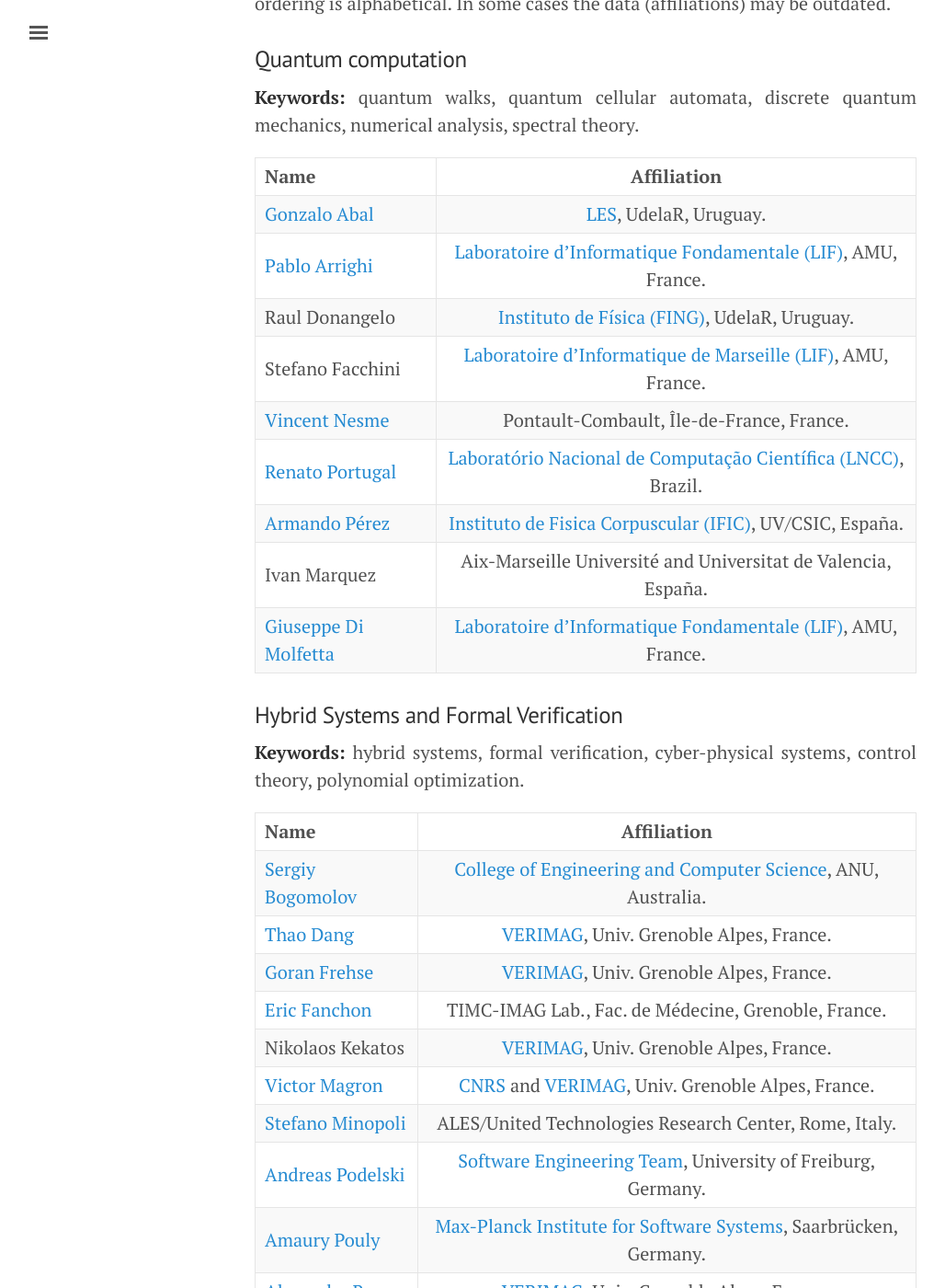
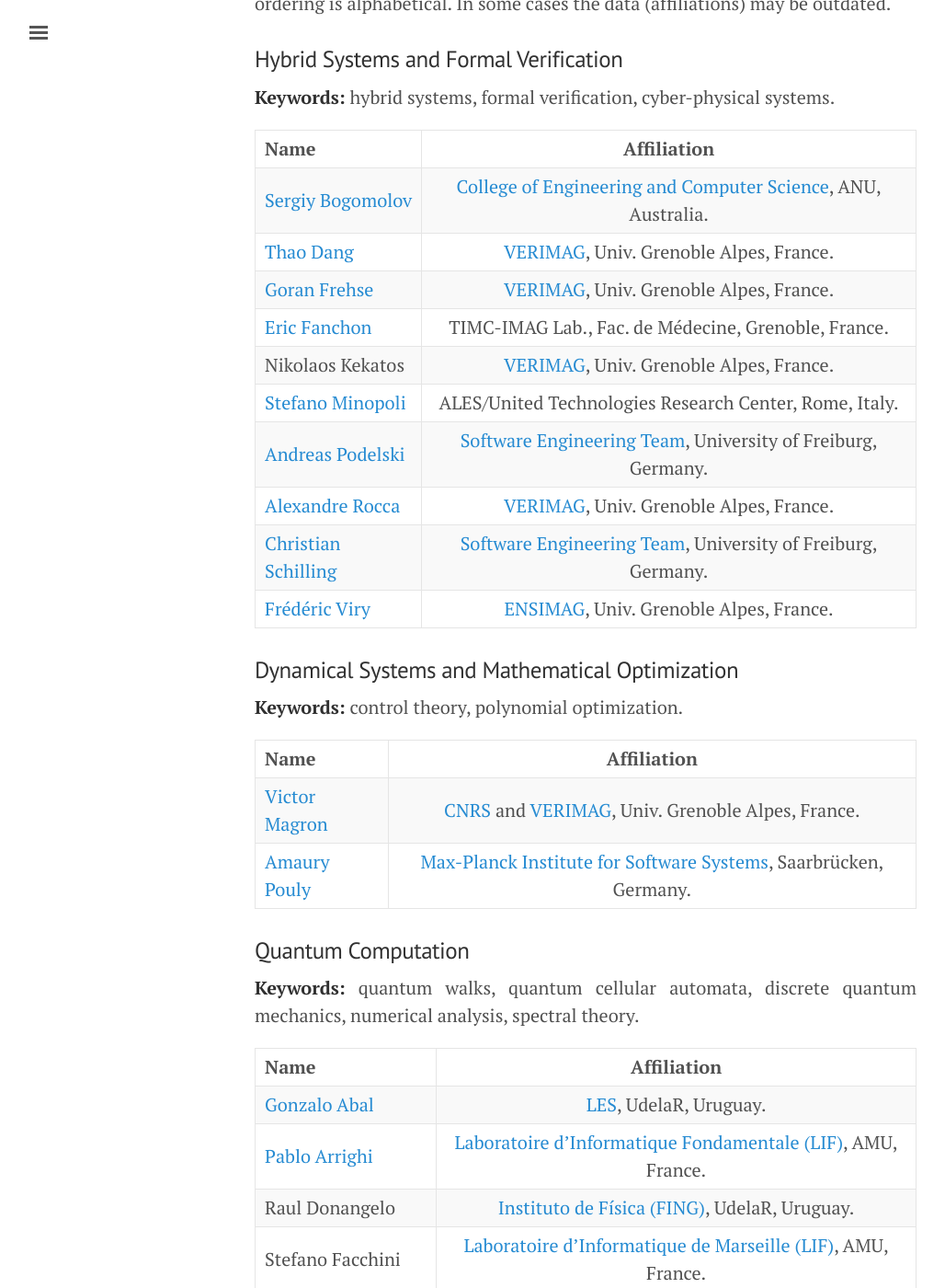
Before and after one commit to mforets/mforets.github.io, a Jekyll site: the page built from collabo.md, in a window 1280 px wide and 1400 px high, scrolled down 263 px. Shown: the whole window at 92% size, without its empty margins (3-1031 px from the left). Built offline with Jekyll 4.4.1, drawn with Linux system fonts in a browser that asks for light colours; some of the changed lines change nothing that is shown; some of the changed text lies outside the part shown.

Commit message:
update collabo

```diff
--- a/collabo.md
+++ b/collabo.md
@@ -6,7 +6,36 @@
 Here I keep track of past and present scientific collaborators. It it roughly separated into topics (though there are overlaps), and inside each table, the ordering is alphabetical. In some cases the data (affiliations) may be outdated.
 
 
-### Quantum computation
+### Hybrid Systems and Formal Verification
+
+**Keywords:** hybrid systems, formal verification, cyber-physical systems.
+
+
+| Name   |      Affiliation    |
+|:----------|:-------------:|
+| [Sergiy Bogomolov](http://www.sergiybogomolov.com/) | [College of Engineering and Computer Science](https://cecs.anu.edu.au/), ANU, Australia.|
+| [Thao Dang](http://www-verimag.imag.fr/PEOPLE/Thao.Dang/) | [VERIMAG](http://www-verimag.imag.fr/), Univ. Grenoble Alpes, France.|
+| [Goran Frehse](https://sites.google.com/site/frehseg/) | [VERIMAG](http://www-verimag.imag.fr/), Univ. Grenoble Alpes, France. |
+| [Eric Fanchon](http://membres-timc.imag.fr/Eric.Fanchon/) | TIMC-IMAG Lab., Fac. de Médecine, Grenoble, France.|
+| Nikolaos Kekatos | [VERIMAG](http://www-verimag.imag.fr/), Univ. Grenoble Alpes, France. |
+| [Stefano Minopoli](http://www-verimag.imag.fr/~minopoli/) | ALES/United Technologies Research Center, Rome, Italy. |
+| [Andreas Podelski](https://swt.informatik.uni-freiburg.de/staff/podelski) | [Software Engineering Team](https://swt.informatik.uni-freiburg.de/staff), University of Freiburg, Germany. |
+| [Alexandre Rocca](http://www-verimag.imag.fr/~rocca/) | [VERIMAG](http://www-verimag.imag.fr/), Univ. Grenoble Alpes, France.|
+| [Christian Schilling](https://swt.informatik.uni-freiburg.de/staff/christian_schilling) | [Software Engineering Team](https://swt.informatik.uni-freiburg.de/staff), University of Freiburg, Germany. |
+| [Frédéric Viry](https://github.com/viryfrederic) | [ENSIMAG](http://ensimag.grenoble-inp.fr/), Univ. Grenoble Alpes, France. |
+
+### Dynamical Systems and Mathematical Optimization
+
+**Keywords:** control theory, polynomial optimization.
+
+
+| Name   |      Affiliation    |
+|:----------|:-------------:|
+| [Victor Magron](http://www-verimag.imag.fr/PEOPLE/Victor.Magron/) | [CNRS](www.cnrs.fr/) and [VERIMAG](http://www-verimag.imag.fr/), Univ. Grenoble Alpes, France.|
+| [Amaury Pouly](https://www.pouly.fr/) | [Max-Planck Institute for Software Systems](https://www.mpi-sws.org/), Saarbrücken, Germany. |
+
+
+### Quantum Computation
 
 **Keywords:** quantum walks, quantum cellular automata, discrete quantum mechanics, numerical analysis, spectral theory.
 
@@ -22,24 +51,3 @@
 | [Armando Pérez](http://ific.uv.es/~perez/) | [Instituto de Fisica Corpuscular (IFIC)](http://webific.ific.uv.es/), UV/CSIC, España.|
 | Ivan Marquez | Aix-Marseille Université and Universitat de Valencia, España. |
 | [Giuseppe Di Molfetta](http://pageperso.lif.univ-mrs.fr/~giuseppe.dimolfetta/) | [Laboratoire d'Informatique Fondamentale (LIF)](http://www.lif.univ-mrs.fr/), AMU, France. |
-
-
-### Hybrid Systems and Formal Verification
-
-**Keywords:** hybrid systems, formal verification, cyber-physical systems, control theory, polynomial optimization.
-
-
-| Name   |      Affiliation    |
-|:----------|:-------------:|
-| [Sergiy Bogomolov](http://www.sergiybogomolov.com/) | [College of Engineering and Computer Science](https://cecs.anu.edu.au/), ANU, Australia.|
-| [Thao Dang](http://www-verimag.imag.fr/PEOPLE/Thao.Dang/) | [VERIMAG](http://www-verimag.imag.fr/), Univ. Grenoble Alpes, France.|
-| [Goran Frehse](https://sites.google.com/site/frehseg/) | [VERIMAG](http://www-verimag.imag.fr/), Univ. Grenoble Alpes, France. |
-| [Eric Fanchon](http://membres-timc.imag.fr/Eric.Fanchon/) | TIMC-IMAG Lab., Fac. de Médecine, Grenoble, France.|
-| Nikolaos Kekatos | [VERIMAG](http://www-verimag.imag.fr/), Univ. Grenoble Alpes, France. |
-| [Victor Magron](http://www-verimag.imag.fr/PEOPLE/Victor.Magron/) | [CNRS](www.cnrs.fr/) and [VERIMAG](http://www-verimag.imag.fr/), Univ. Grenoble Alpes, France.|
-| [Stefano Minopoli](http://www-verimag.imag.fr/~minopoli/) | ALES/United Technologies Research Center, Rome, Italy. |
-| [Andreas Podelski](https://swt.informatik.uni-freiburg.de/staff/podelski) | [Software Engineering Team](https://swt.informatik.uni-freiburg.de/staff), University of Freiburg, Germany. |
-| [Amaury Pouly](https://www.pouly.fr/) | [Max-Planck Institute for Software Systems](https://www.mpi-sws.org/), Saarbrücken, Germany. |
-| [Alexandre Rocca](http://www-verimag.imag.fr/~rocca/) | [VERIMAG](http://www-verimag.imag.fr/), Univ. Grenoble Alpes, France.|
-| [Christian Schilling](https://swt.informatik.uni-freiburg.de/staff/christian_schilling) | [Software Engineering Team](https://swt.informatik.uni-freiburg.de/staff), University of Freiburg, Germany. |
-| [Frédéric Viry](https://github.com/viryfrederic) | [ENSIMAG](http://ensimag.grenoble-inp.fr/), Univ. Grenoble Alpes, France. |
```
